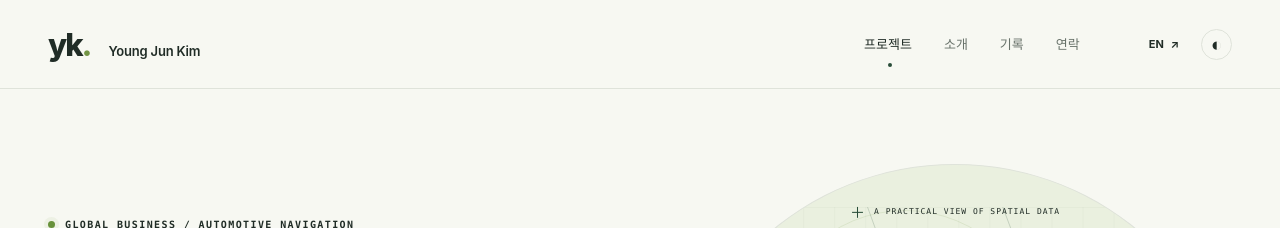
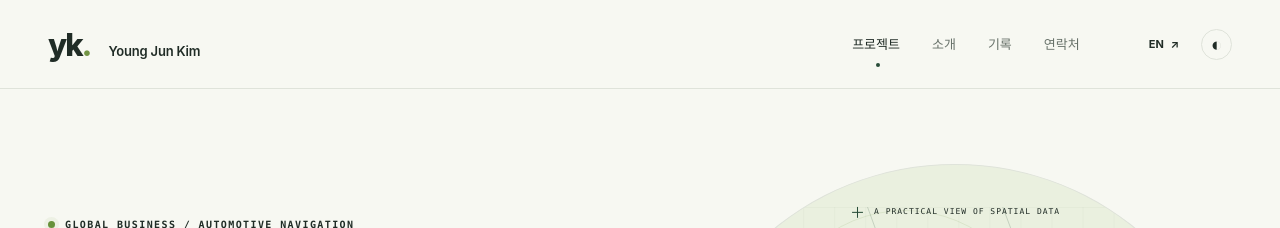
Before and after one commit to youngj-kim/youngj-kim.github.io, a Jekyll site: the page index.html, which Jekyll copies as it is, in a window 1280 px wide. Shown: the top 228 px of the page. Built offline with Jekyll 4.4.1, drawn with Linux system fonts in a browser that asks for light colours.

Commit message:
Improve contact section spacing and Korean navigation label

```diff
--- a/_layouts/notes.html
+++ b/_layouts/notes.html
@@ -19,7 +19,7 @@
   <a class="skip-link" href="#main">본문으로 건너뛰기</a>
   <header class="site-header"><nav class="nav container" aria-label="주 메뉴">
     <a class="wordmark" href="/">yk<span class="brand-dot">.</span><span class="wordmark-name">Young Jun Kim</span></a>
-    <div class="nav-links"><a href="/#projects">프로젝트</a><a href="/#about">소개</a><a href="/notes/" aria-current="page">기록</a><a href="/#contact">연락</a></div>
+    <div class="nav-links"><a href="/#projects">프로젝트</a><a href="/#about">소개</a><a href="/notes/" aria-current="page">기록</a><a href="/#contact">연락처</a></div>
     <div class="nav-tools"><a class="language" href="/en.html">EN ↗</a><button class="theme-toggle" aria-label="화면 테마 전환" aria-pressed="false">◐</button></div>
   </nav></header>
   <main id="main" class="container notes-main">{{ content }}</main>
--- a/en.html
+++ b/en.html
@@ -5,7 +5,7 @@
 <meta name="description" content="Young Jun Kim’s personal portfolio. Global business, automotive navigation, OEM operations, and geospatial data, with practical GIS and map-quality projects." />
 <meta name="theme-color" content="#f7f8f2"><meta property="og:title" content="Young Jun Kim — Global Business & Automotive Navigation"><meta property="og:description" content="Navigation, map data, and the tools I build."><meta property="og:type" content="website"><meta property="og:url" content="https://yjkim.dev/en.html">
 <link rel="canonical" href="https://yjkim.dev/en.html"><link rel="alternate" hreflang="ko" href="https://yjkim.dev/"><link rel="alternate" hreflang="en" href="https://yjkim.dev/en.html"><link rel="alternate" hreflang="x-default" href="https://yjkim.dev/">
-<link rel="icon" type="image/svg+xml" href="assets/favicon.svg"><link rel="stylesheet" href="assets/style.css?v=dfaf76e40147"><script src="assets/app.js?v=367accc92a8b" defer></script>
+<link rel="icon" type="image/svg+xml" href="assets/favicon.svg"><link rel="stylesheet" href="assets/style.css?v=fbab8fb9e559"><script src="assets/app.js?v=367accc92a8b" defer></script>
 </head><body>
 <a class="skip-link" href="#main">Skip to content</a>
 <header class="site-header"><nav class="nav container" aria-label="Main navigation"><a class="wordmark" href="en.html" aria-label="Young Jun Kim home">yk<span class="brand-dot">.</span><span class="wordmark-name">Young Jun Kim</span></a><div class="nav-links"><a href="#projects">Projects</a><a href="#about">About</a><a href="#blog">Notes</a><a href="#contact">Contact</a></div><div class="nav-tools"><a class="language" href="index.html" lang="ko">KO <span aria-hidden="true">↗</span></a><button class="theme-toggle" aria-label="Toggle color theme" title="Toggle color theme" aria-pressed="false">◐</button></div></nav></header>
--- a/index.html
+++ b/index.html
@@ -5,10 +5,10 @@
 <meta name="description" content="김영준의 개인 포트폴리오. 자동차 내비게이션 해외사업과 OEM 운영, 공간 데이터 경험을 소개하고 GIS·지도 데이터 QA 프로젝트를 공유합니다." />
 <meta name="theme-color" content="#f7f8f2"><meta property="og:title" content="Young Jun Kim — Global Business & Automotive Navigation"><meta property="og:description" content="내비게이션과 지도 데이터, 그리고 직접 만든 도구들."><meta property="og:type" content="website"><meta property="og:url" content="https://yjkim.dev/">
 <link rel="canonical" href="https://yjkim.dev/"><link rel="alternate" hreflang="ko" href="https://yjkim.dev/"><link rel="alternate" hreflang="en" href="https://yjkim.dev/en.html"><link rel="alternate" hreflang="x-default" href="https://yjkim.dev/">
-<link rel="icon" type="image/svg+xml" href="assets/favicon.svg"><link rel="stylesheet" href="assets/style.css?v=dfaf76e40147"><script src="assets/app.js?v=367accc92a8b" defer></script>
+<link rel="icon" type="image/svg+xml" href="assets/favicon.svg"><link rel="stylesheet" href="assets/style.css?v=fbab8fb9e559"><script src="assets/app.js?v=367accc92a8b" defer></script>
 </head><body>
 <a class="skip-link" href="#main">본문으로 건너뛰기</a>
-<header class="site-header"><nav class="nav container" aria-label="주 메뉴"><a class="wordmark" href="./" aria-label="Young Jun Kim home">yk<span class="brand-dot">.</span><span class="wordmark-name">Young Jun Kim</span></a><div class="nav-links"><a href="#projects">프로젝트</a><a href="#about">소개</a><a href="#blog">기록</a><a href="#contact">연락</a></div><div class="nav-tools"><a class="language" href="en.html" lang="en">EN <span aria-hidden="true">↗</span></a><button class="theme-toggle" aria-label="화면 테마 전환" title="화면 테마 전환" aria-pressed="false">◐</button></div></nav></header>
+<header class="site-header"><nav class="nav container" aria-label="주 메뉴"><a class="wordmark" href="./" aria-label="Young Jun Kim home">yk<span class="brand-dot">.</span><span class="wordmark-name">Young Jun Kim</span></a><div class="nav-links"><a href="#projects">프로젝트</a><a href="#about">소개</a><a href="#blog">기록</a><a href="#contact">연락처</a></div><div class="nav-tools"><a class="language" href="en.html" lang="en">EN <span aria-hidden="true">↗</span></a><button class="theme-toggle" aria-label="화면 테마 전환" title="화면 테마 전환" aria-pressed="false">◐</button></div></nav></header>
 <main id="main">
 <section class="hero container" aria-labelledby="hero-title"><div class="hero-copy"><p class="eyebrow"><span class="status-dot"></span> GLOBAL BUSINESS / AUTOMOTIVE NAVIGATION</p><h1 id="hero-title">내비게이션과 지도 데이터,<br>그리고 직접 만든 <span class="accent-word">도구들<svg viewBox="0 0 300 20" aria-hidden="true"><path d="M4 14Q150-3 294 10"/></svg></span>.</h1><p class="hero-intro">안녕하세요, <strong>김영준</strong>입니다.<br>자동차 내비게이션 분야에서 해외사업과 OEM 관련 업무를 하고 있습니다.<br>이곳에는 그동안의 업무 경험과 관심을 바탕으로 만든 GIS 도구와 개인 프로젝트를 소개합니다.</p><div class="hero-actions"><a class="button primary" href="#projects">프로젝트 살펴보기 <span aria-hidden="true">↘</span></a><a class="text-link" href="https://github.com/youngj-kim" target="_blank" rel="noopener noreferrer">GitHub <span aria-hidden="true">↗</span></a></div><div class="hero-footnote"><span>QGIS</span><span>PostGIS</span><span>Python</span><span>Public Data</span></div></div><div class="hero-graphic"><div class="graphic-label"><span class="crosshair">＋</span> A PRACTICAL VIEW OF SPATIAL DATA</div><svg class="map-art map-hero" viewBox="0 0 640 540" fill="none" xmlns="http://www.w3.org/2000/svg" aria-hidden="true">
   <defs><pattern id="grid-hero" width="36" height="36" patternUnits="userSpaceOnUse"><path d="M36 0H0V36" stroke="currentColor" stroke-opacity=".08"/></pattern></defs>
```
Also changed, not shown: assets/style.css, scripts/build.mjs.
